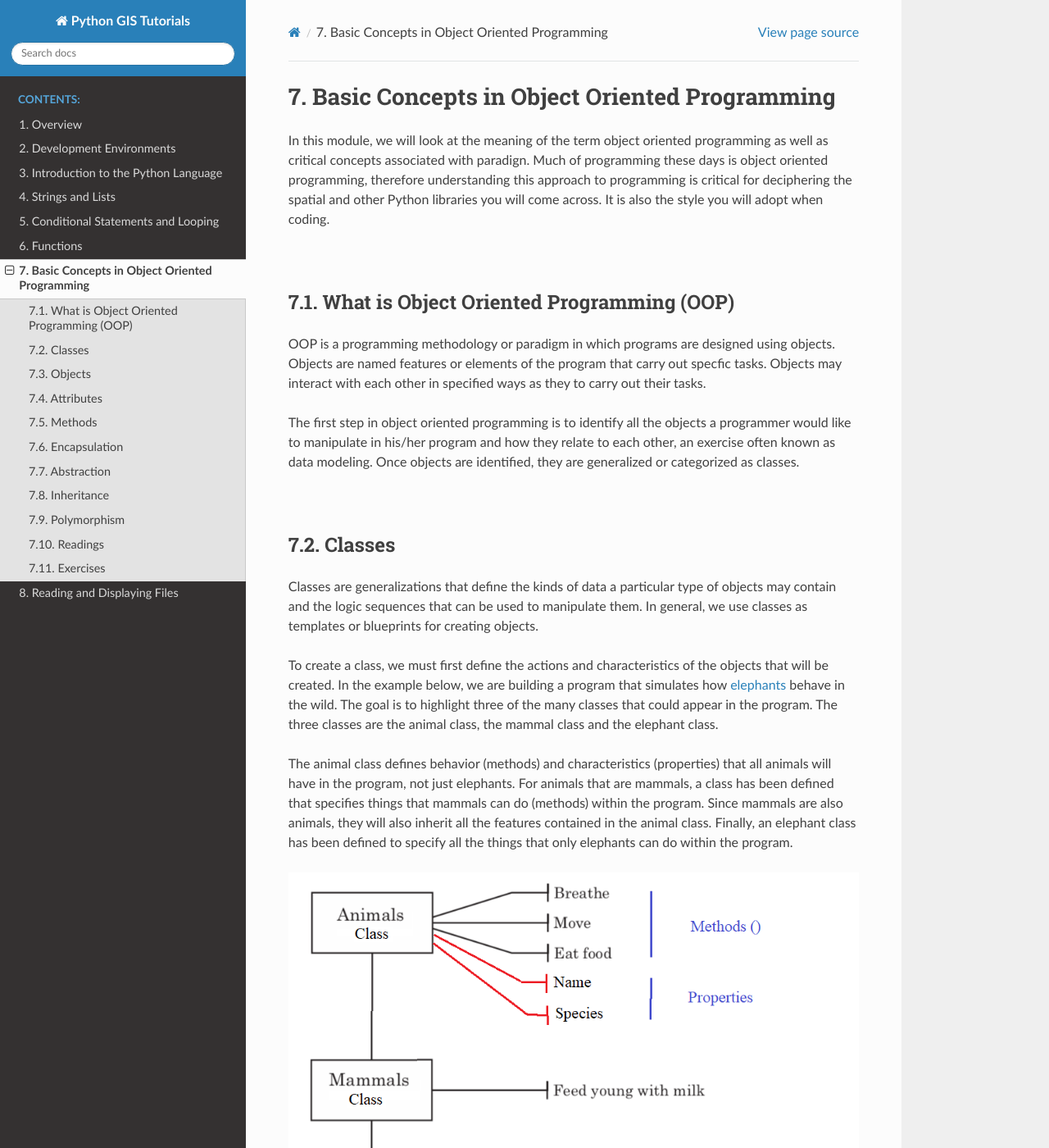
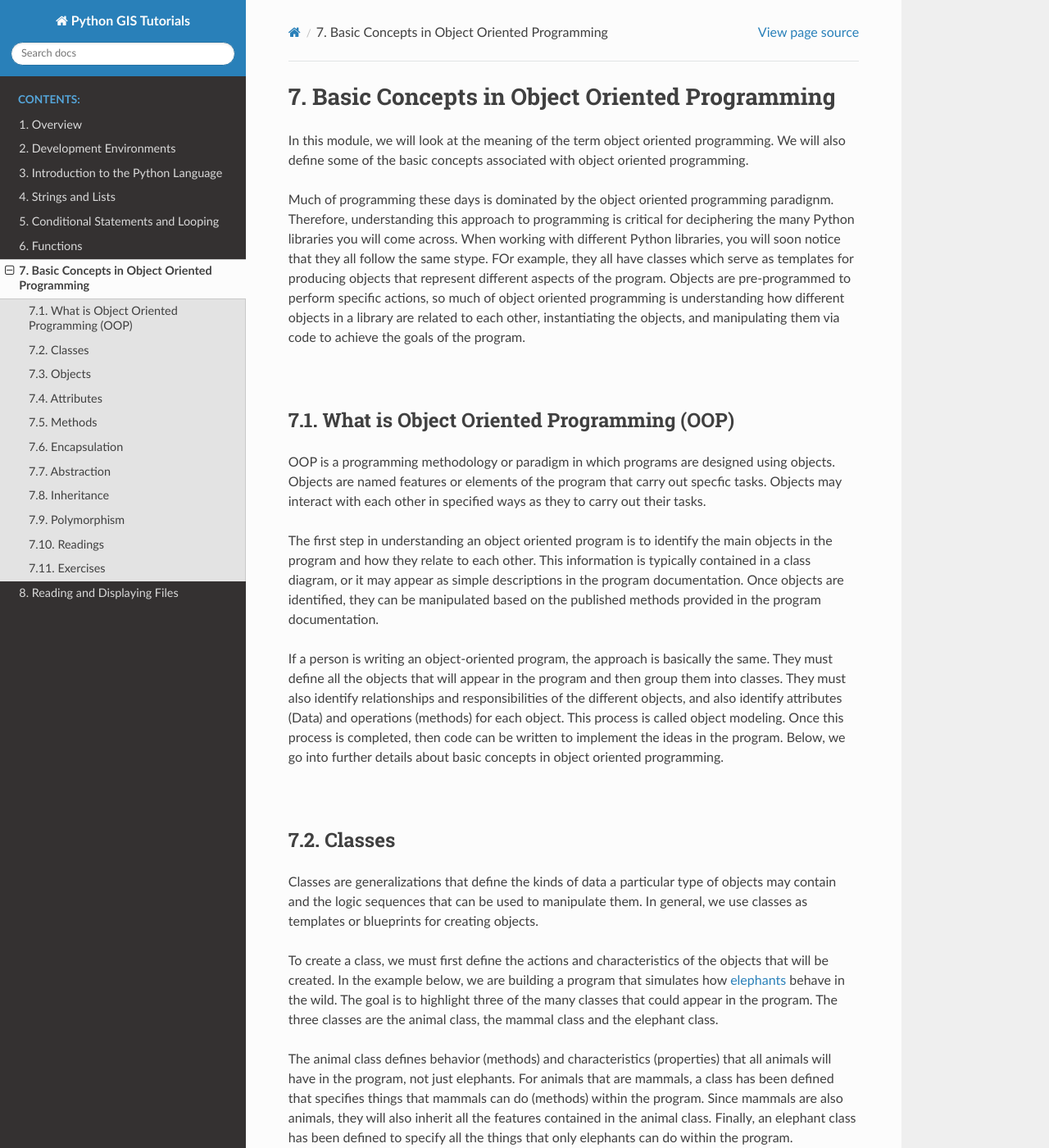
Before and after one commit to hsemple/pythongis_tutorials, a Sphinx documentation site: the page built from docs/source/object_oriented_programming.rst, in a window 1280 px wide and 1400 px high. Shown: the whole window at 82% size. Built offline with Sphinx 7.4.7 and the Read the Docs theme 2.0.0, drawn with Linux system fonts in a browser that asks for light colours.

Commit message:
New  commit

```diff
--- a/docs/source/displaying_files.rst
+++ b/docs/source/displaying_files.rst
@@ -470,7 +470,8 @@ Plotting Shapefiles
 
 **Displaying Shapefiles using Geopandas**
 
-Geopandas is one of the most popular libraries for plotting shapefiles. This because it only requires a few lines of code to plot a shapefile. I strongly recommend using Geopandas to display your shapefiles.
+
+A large part of geospatial visualization is made possible using libraries such as Geopandas, Shapely, matplotlib, GDAL, OGR, and descartes.  Geopandas is perhaps one of the most popular libraries for plotting shapefiles. This because it only requires a few lines of code to plot a shapefile. I strongly recommend using Geopandas to display your shapefiles.
 
 To use Geopandas, first, download and install the library to your Python installation.  Afterwards, import the library and use it in your code.
 
@@ -637,7 +638,7 @@ The code below plots a Michigan shapefile using both the parts and points collec
 
 **Displaying Polygon or multi-polygon Shapefiles using Descartes**
 
-The Descartes library is another alternative for displaying shapefiles using Python.  Descartes uses geometric objects as input for displaying `matplotlib paths and patches polygons <"https://matplotlib.org/stable/api/pyplot_summary.html">`_.   Experiment with the code below to learn about _geo_interfaces_ from the shapefile library,  add_patch() from matplotlib, and PolyPatch () from Descartes.
+The Descartes library is another alternative for displaying shapefiles using Python.  Descartes uses geometric objects as input for displaying `matplotlib paths and patches as lines and polygons <"https://matplotlib.org/stable/api/pyplot_summary.html">`_.   Experiment with the code below to learn about _geo_interfaces_ from the shapefile library,  add_patch() from matplotlib, and PolyPatch () from Descartes.
 
 
 .. code-block:: python
--- a/docs/source/object_oriented_programming.rst
+++ b/docs/source/object_oriented_programming.rst
@@ -2,8 +2,10 @@ Basic Concepts in Object Oriented Programming
 ===========================================================
 
 
-In this module, we will look at the meaning of the term object oriented programming as well as critical concepts associated with paradign.
-Much of programming these days is object oriented programming, therefore understanding this approach to programming is critical for deciphering the spatial and other Python libraries you will come across. It is also the style you will adopt when coding.
+In this module, we will look at the meaning of the term object oriented programming. We will also define some of the basic concepts associated with object oriented programming.
+
+
+Much of programming these days is dominated by the object oriented programming paradignm.  Therefore, understanding this approach to programming is critical for deciphering the many Python libraries you will come across. When working with different Python libraries, you will soon notice that they all follow the same stype.  FOr example, they all have classes which serve as templates for producing objects that represent different aspects of the program. Objects are pre-programmed to perform specific actions, so much of object oriented programming is understanding how different objects in a library are related to each other, instantiating the objects,  and manipulating them via code to achieve the goals of the program.
 
 |
 
@@ -12,9 +14,10 @@ What is Object Oriented Programming (OOP)
 
 OOP is a programming methodology or paradigm in which programs are designed using objects. Objects are named features or elements of the program that carry out specfic tasks.  Objects may interact with each other in specified ways as they to carry out their tasks.
 
+The first step in understanding an object oriented program is to identify the main objects in the program and how they relate to each other. This information is typically contained in a class diagram, or it may appear as simple descriptions in the program documentation.  Once objects are identified, they can be manipulated based on the published methods provided in the program documentation.
 
 
-The first step in object oriented programming is to identify all the objects a programmer would like to manipulate in his/her program and how they relate to each other, an exercise often known as data modeling.  Once objects are identified, they are generalized or categorized as classes.
+If a person is writing an object-oriented program, the approach is basically the same. They must define all the objects that will appear in the program and then group them into classes. They must also identify relationships and responsibilities of the different objects, and also identify attributes (Data) and operations (methods) for each object. This process is called object modeling. Once this process is completed, then code can be written to implement the ideas in the program.  Below, we go into further details about basic concepts in object oriented programming.
 
 
 
```
